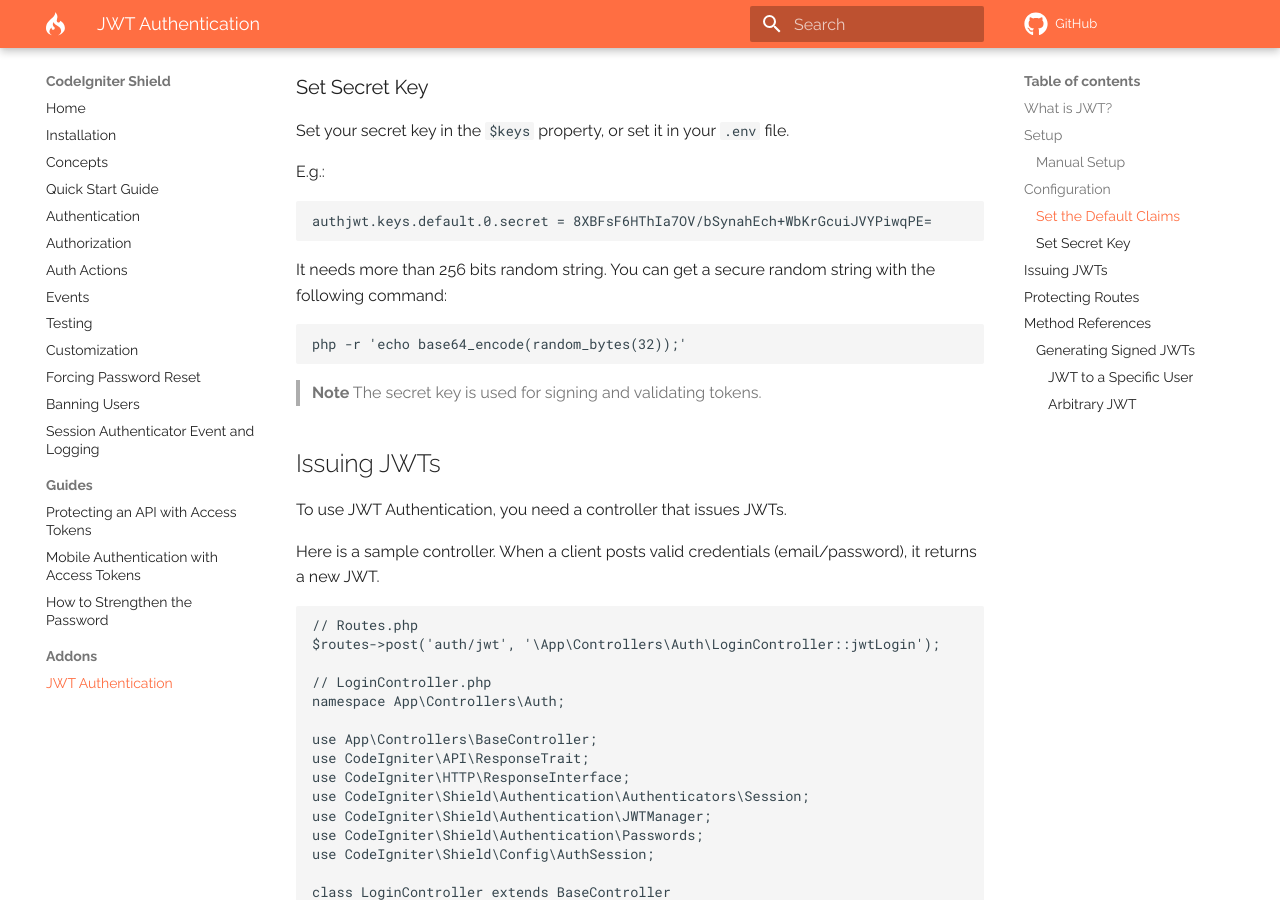
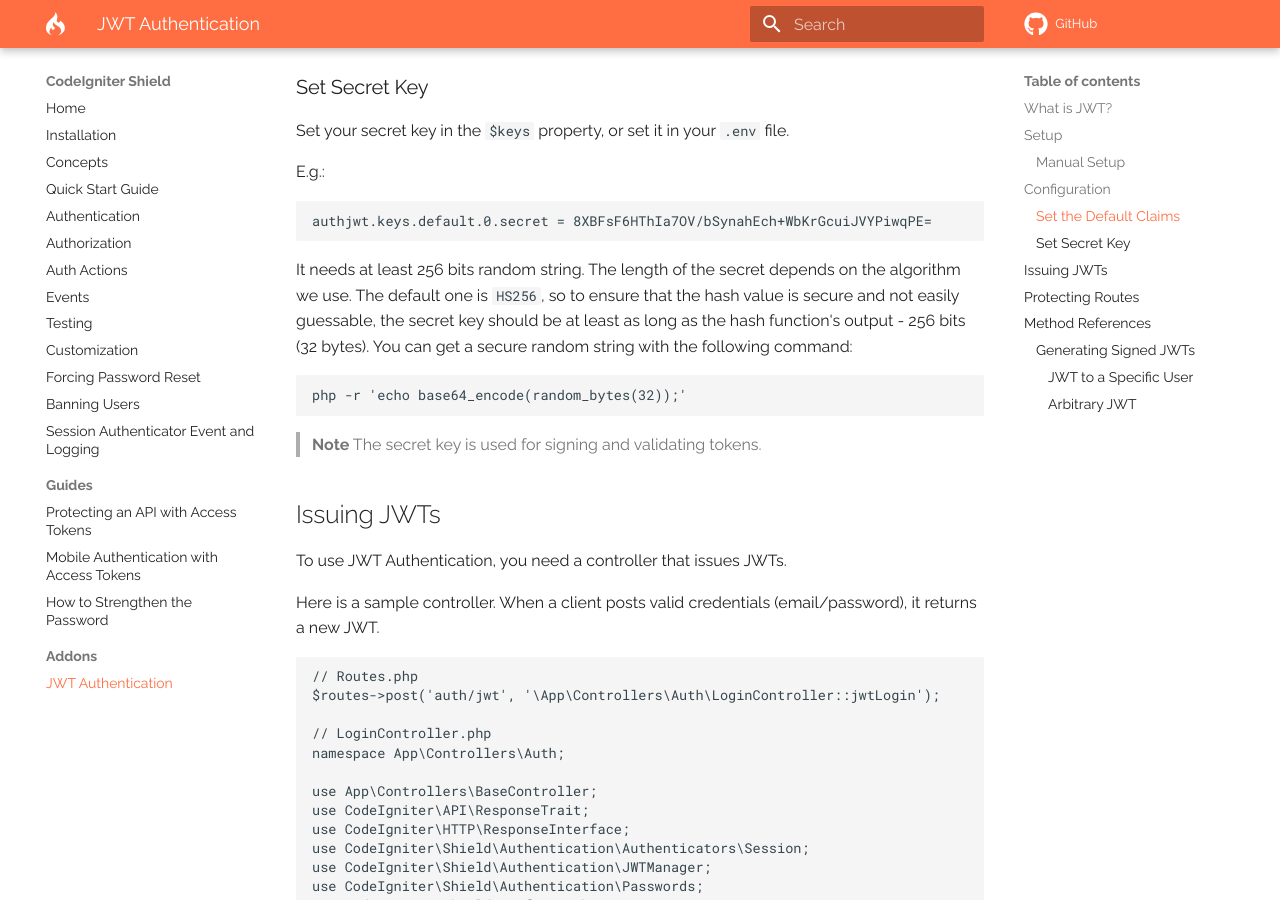
Before and after one commit to codeigniter4/shield, an MkDocs documentation site: the page built from docs/addons/jwt.md, in a window 1280 px wide and 900 px high, scrolled down 1777 px. Built offline with MkDocs 1.6.1 and Material for MkDocs 9.7.7, drawn with Linux system fonts in a browser that asks for light colours; comment, search, counter and statistics services are not loaded; a style sheet for code colours, icons or effects is not loaded.

Commit message:
docs: improve explanation
Co-authored-by: Michal Sniatala <michal@sniatala.pl>

````diff
--- a/docs/addons/jwt.md
+++ b/docs/addons/jwt.md
@@ -82,7 +82,10 @@ E.g.:
 authjwt.keys.default.0.secret = 8XBFsF6HThIa7OV/bSynahEch+WbKrGcuiJVYPiwqPE=
 ```
 
-It needs more than 256 bits random string. You can get a secure random string
+It needs at least 256 bits random string. The length of the secret depends on the
+algorithm we use. The default one is `HS256`, so to ensure that the hash value is
+secure and not easily guessable, the secret key should be at least as long as the
+hash function's output - 256 bits (32 bytes). You can get a secure random string
 with the following command:
 
 ```console
````
